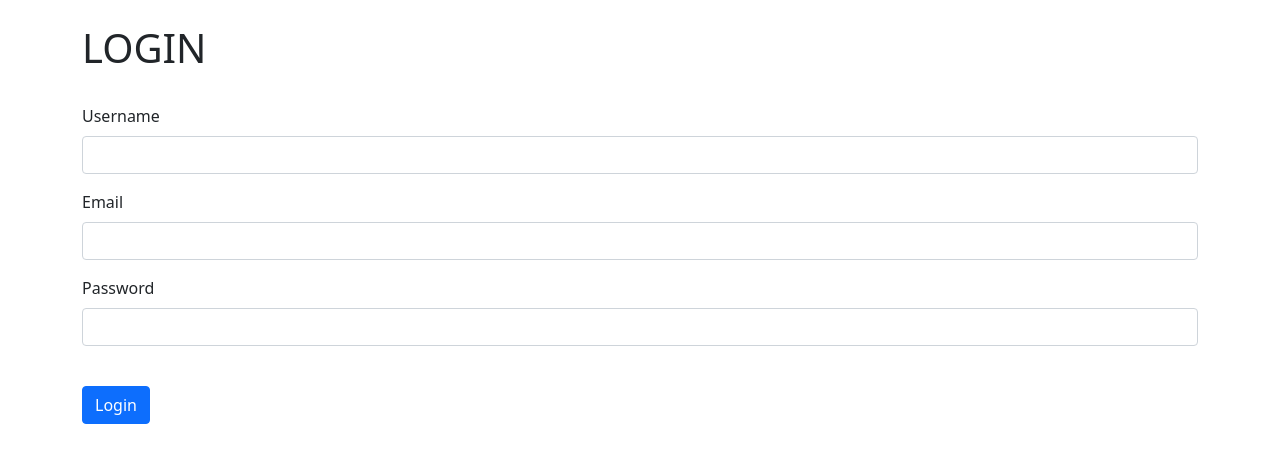
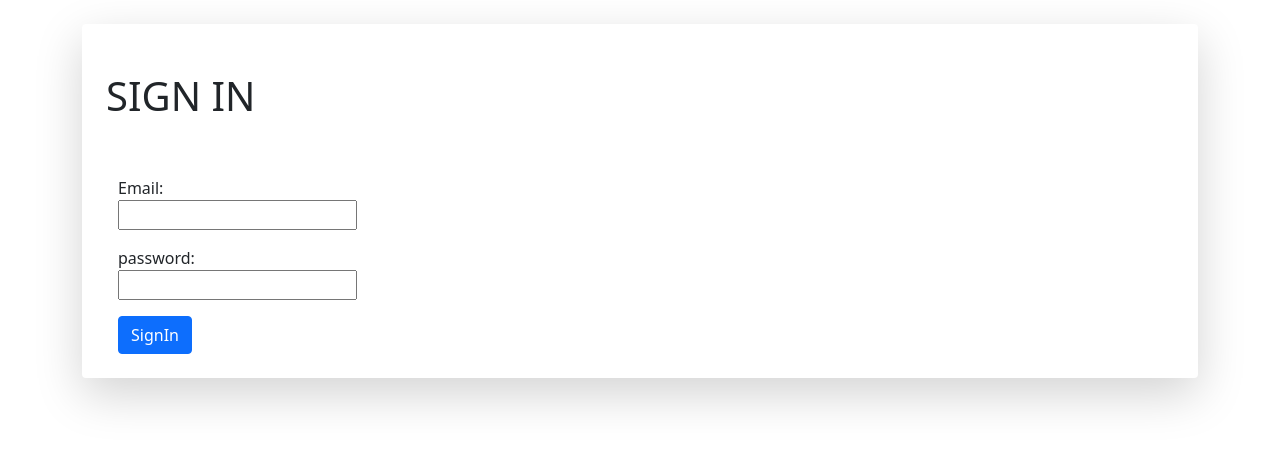
Before and after one commit to ssvishnukumar/Society_Management, a Django app: template user_login/templates/login.html in a window 1280 px wide. Shown: the top 463 px of the page. Run offline with Django 4.2, Linux system fonts and the light colour scheme; the template is opened without the code that fills it: values that come from a table or form of the project are taken from there, others are empty.

Commit message:
signup and signin

```diff
--- a/user_login/forms.py
+++ b/user_login/forms.py
@@ -4,22 +4,40 @@ from django.contrib.auth.forms import UserCreationForm # it helps to build a for
 from django import forms
 from django.contrib.auth.models import User
 from user_login.models import Account
-
+from django.contrib.auth import authenticate
 
 
 class RegistrationForm(UserCreationForm):
     email= forms.EmailField(max_length=50, help_text='Enter a valid EMAIL of yours!')
     mobile_no = forms.IntegerField(max_value=10000000000, )
     flat_no = forms.IntegerField(max_value=10000, )
-    tower_no =forms.IntegerField(max_value=10000, )
+    tower_no = forms.IntegerField(max_value=10000, )
+
     #https://www.youtube.com/watch?v=oZUb372g6Do&list=PLgCYzUzKIBE_dil025VAJnDjNZHHHR9mW&index=14&ab_channel=CodingWithMitch
     # watch at 2.10 min to know more about class Meta
 
     # here we are gonna tell registration form that.. what the form needs to look like.
     class Meta:
         model =Account
-        fields = ('email', 'username','mobile_no','tower_no','flat_no', 'password1', 'password2')
+        fields = ('email', 'username','first_name', 'last_name','mobile_no','tower_no','flat_no', 'password1', 'password2', )
 
+
+
+class LoginForm(forms.ModelForm):
+    password = forms.CharField(label='password', widget=forms.PasswordInput) # PasswordInput hides the the password input
+
+    class Meta:
+        model =Account
+        fields = ('email', 'password',)
+
+    def clean(self): # here self is form
+        if self.is_valid():
+            # this clean method runs before anything in the forms
+            email = self.cleaned_data['email']
+            password = self.cleaned_data['password']
+
+            if not authenticate(email=email, password=password): # here if anything in this email and password entered is wrong..then it will raise the error
+                raise forms.ValidationError("Invalid Data")
 
 
 
--- a/user_login/models.py
+++ b/user_login/models.py
@@ -1,5 +1,7 @@
+from enum import unique
+
 from django.db import models
-from django.contrib.auth.models import AbstractBaseUser, BaseUserManager, User, PermissionsMixin
+from django.contrib.auth.models import AbstractBaseUser, BaseUserManager, PermissionsMixin
 
 
 class MyAccountManager(BaseUserManager): # This function is created after the Account class is created.
@@ -39,12 +41,19 @@ class MyAccountManager(BaseUserManager): # This function is created after the Ac
 class Account(AbstractBaseUser, PermissionsMixin):
     email = models.EmailField(verbose_name='email', max_length=50, unique=True)
     username = models.CharField(max_length=200, unique=True)
+    first_name = models.CharField(max_length=100)
+    last_name = models.CharField( max_length=100)
+    # middle_name = models.CharField(max_length=100, null=False, default='Kumar')
+    # mobile_no = models.IntegerField(default=0)
+    # tower_no=models.IntegerField(default=0)
+    # flat_no = models.IntegerField(default=0)
     date_joined = models.DateTimeField(verbose_name='date_joined', auto_now_add=True)
     last_login = models.DateTimeField(verbose_name='last_login',auto_now=True)
     is_admin = models.BooleanField(default=False)
     is_active = models.BooleanField(default=True)
     is_staff = models.BooleanField(default=False)
     is_superuser = models.BooleanField(default=False)
+
 
 
     USERNAME_FIELD = 'email' # here username field is a keyword. So don't get confused.
--- a/user_login/templates/login.html
+++ b/user_login/templates/login.html
@@ -1,8 +1,10 @@
 {% extends 'base.html' %}
-{% block title %}Login{% endblock %}
+{% block title %}Register{% endblock %}
 {% block content %}
 <br>
-<h1>LOGIN</h1>
+<div class="shadow-lg p-4 mb-auto bg-body rounded">
+<br>
+<h1>SIGN IN</h1>
 <br>
 <!--POST and GET in django-->
 
@@ -13,24 +15,40 @@
 
 <!--GET , by contrast, bundles the submitted data into a string, and uses this to compose a URL.-->
 <div class="form-group">
-<form method="POST">
-    {% csrf_token %}
-    <!-- {{ form.as_p }}  -----This is the inbuilt forms in django-- -->
-    <!-- below is the bootstrap for the forms. -->
-    <div class="mb-3">
-        <label class="form-label">Username</label>
-        <input type="text" class="form-control" name="username">
-      </div>
-    <div class="mb-3">
-        <label class="form-label">Email</label>
-        <input type="email" class="form-control" name="username">
-      </div>
-      <div class="mb-3">
-        <label class="form-label">Password</label>
-        <input type="password" class="form-control" name="password">
-      </div>
-<br>
-    <button class="btn btn-primary">Login</button>
+<form method="POST"> <!-- here we are specifying the method for the button we used below.-->
+   {% csrf_token %} <!-- # its an encryption token.-->
+            <div class="mt-3 container mt-4">
+
+    {% for field in login_form %}
+        <p>
+                <div class="mb-3">
+            {{field.label_tag}}<br>
+            {{field}}
+            <br>
+            {% if field.help_text %}
+            <small style="color: grey;">{{field.help_text}}</small>
+            {% endif %}
+            </div>
+            </p>
+        {% endfor %}
+
+<!--            if we do a POST request it checks if the form is valid if the form is not valid and it will still add the form to the context-->
+<!--            In that point if the form is invalid its going to have errors...so we are looping through the errors and display the errors -->
+       {% for field in login_form %}
+        {% for error in field.errors %}
+        <p style="color: red;">{{error}}</p>
+        {% endfor %}
+        {% endfor %}
+
+<!--                if they not entered anything correctly then it will show red error-->
+        {% if login_form.non_field_errors %}
+            <div style="color: red;">
+                <p>{{login_form.non_field_errors}}</p>
+            </div>
+        {% endif %}
+
+    <button class="btn btn-primary">SignIn</button>
+    </div>
 </form>
 </div>
 {% endblock %}
--- a/user_login/urls.py
+++ b/user_login/urls.py
@@ -1,9 +1,12 @@
 from django.urls import path
-from . import views
+
 from .views import (
-    registration_view
+    registration_view, logout_view, login_view
 )
 
 urlpatterns = [
-    path('register/', registration_view , name='register')
+    path('register/', registration_view , name='register'),
+    path('logout/', logout_view, name='logout'),
+    path('login/', login_view, name='login'),
+
 ]
```
Also changed, not shown: user_login/views.py (+32 -7 lines), user_login/migrations/0001_initial.py.
